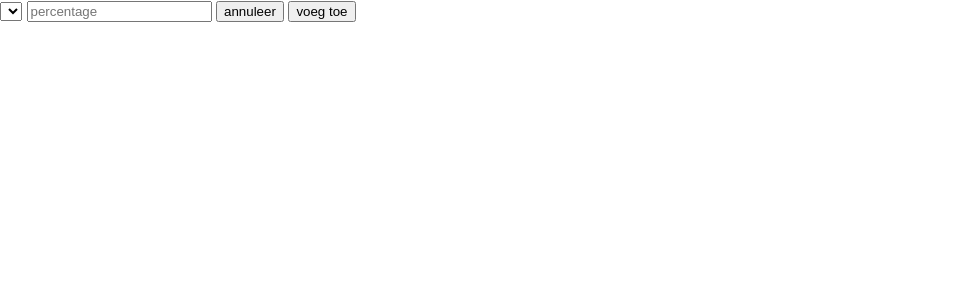
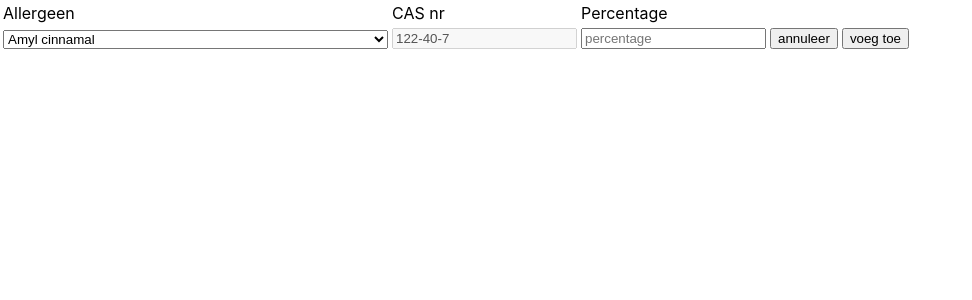
Before and after one commit to KvGasteren/parfum, a React (Create React App) app: page / in a window 1280 px wide. Shown: the top 300 px of the page, without its empty margins (0-972 px from the left). Built offline with nearby package versions, Linux system fonts and the light colour scheme.

Commit message:
add table to AddAllergen

```diff
--- a/src/components/AddAllergeen.jsx
+++ /dev/null
@@ -1,14 +0,0 @@
-import React from 'react'
-const AddAllergeen = () => {
-  // als dit vanuit een parfum gedaan wordt, dan kan je ook meteen een hoeveelheid toevoegen
-  // als je "los" een grondstof toevoegt, dan niet, maar alleen allergenen indien aanwezig
-
-  return (
-    <div>
-      <select></select> {' '} <input placeholder="percentage" /> { ' '}
-      <button>annuleer</button> <button>voeg toe</button>
-    </div>
-  )
-}
-
-export default AddAllergeen
--- /dev/null
+++ b/src/components/AddAllergen.jsx
@@ -0,0 +1,47 @@
+import React, { useState } from 'react'
+import { allergens } from '../utilities/constants'
+
+const AddAllergen = () => {
+  // als dit vanuit een parfum gedaan wordt, dan kan je ook meteen een hoeveelheid toevoegen
+  // als je "los" een grondstof toevoegt, dan niet, maar alleen allergenen indien aanwezig
+  const [allergen, setAllergen] = useState(allergens[0])
+
+  const changeAllergen = (e) => {
+    const allergenName = e.target.value
+    setAllergen(allergens.find((a) => a.name === allergenName))
+  }
+  return (
+    <div>
+      <table>
+        <tbody>
+          <tr>
+            <td>Allergeen</td>
+            <td>CAS nr</td>
+            <td>Percentage</td>
+            <td></td>
+            <td></td>
+          </tr>
+          <tr>
+            <td>
+              <select value={allergen.name} onChange={changeAllergen}>
+                {allergens.map((a) => {
+                  return (
+                    <option value={a.name} key={a.name}>
+                      {a.name}
+                    </option>
+                  )
+                })}
+              </select>
+            </td>
+            <td><input disabled value={allergen.cas} /></td>
+            <td><input placeholder='percentage' /></td>
+            <td><button>annuleer</button></td>
+            <td><button>voeg toe</button></td>
+          </tr>
+        </tbody>
+      </table>
+    </div>
+  )
+}
+
+export default AddAllergen
--- a/src/index.js
+++ b/src/index.js
@@ -2,11 +2,11 @@ import React from 'react';
 import ReactDOM from 'react-dom';
 import './index.css';
 // import App from './App';
-import AddAllergeen from './components/AddAllergeen'
+import AddAllergen from './components/AddAllergen'
 
 ReactDOM.render(
   <React.StrictMode>
-    <AddAllergeen />
+    <AddAllergen />
   </React.StrictMode>,
   document.getElementById('root')
 );
```
